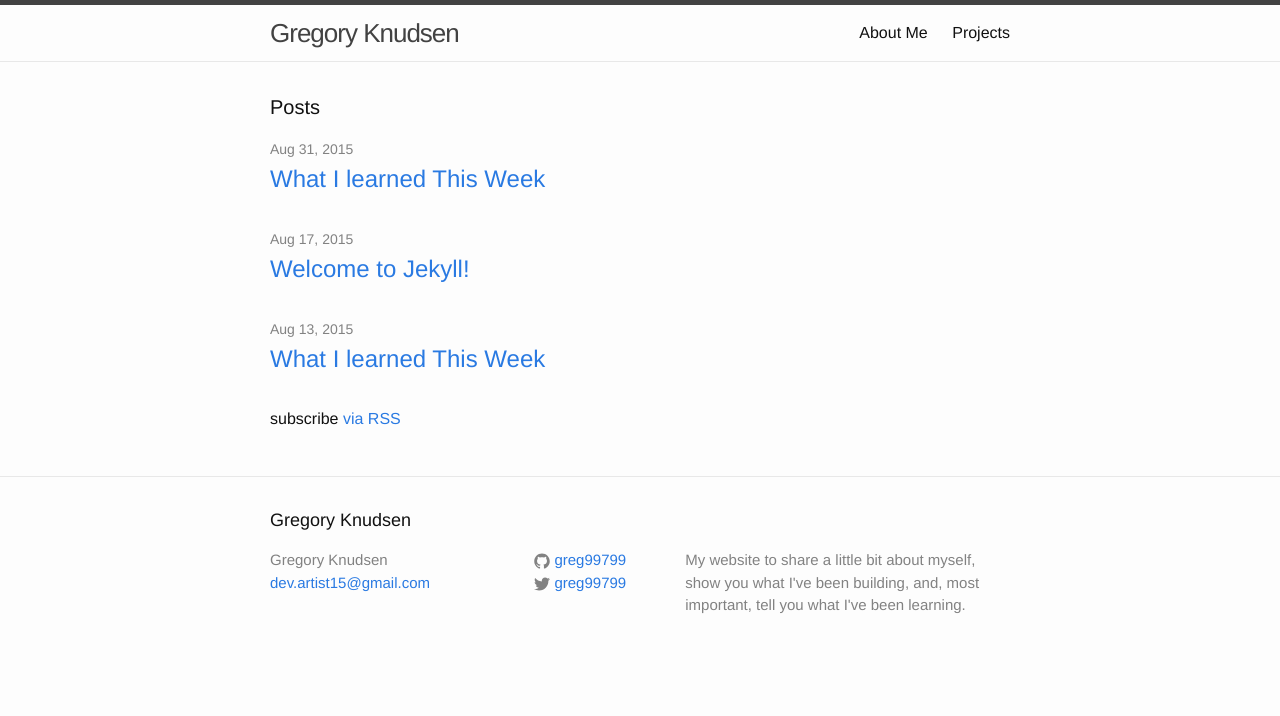
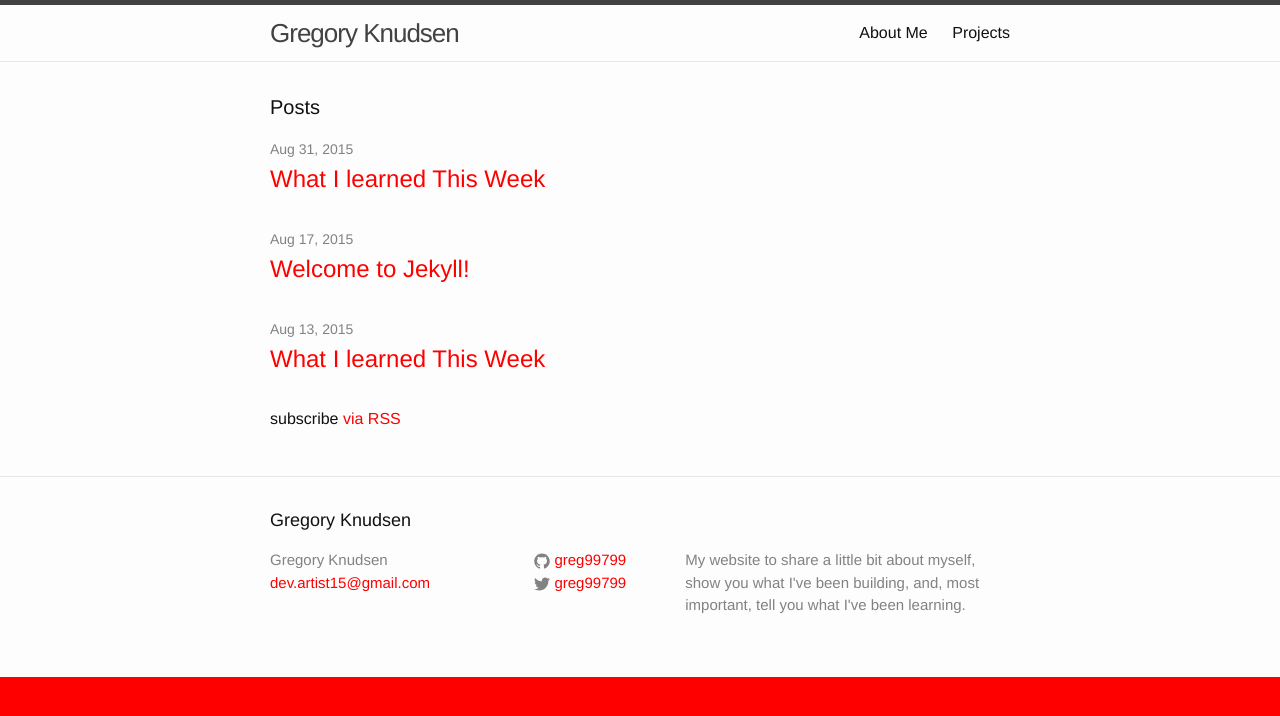
Before and after one commit to gregknudsen/gregknudsen.github.io, a Jekyll site: the page built from index.html, in a window 1280 px wide. Shown: the top 716 px of the page. Built offline with Jekyll 4.4.1, drawn with Linux system fonts in a browser that asks for light colours.

Commit message:
css test got gh-pages

```diff
--- a/css/main.scss
+++ b/css/main.scss
@@ -47,3 +47,11 @@ $on-laptop:        800px;
         "layout",
         "syntax-highlighting"
 ;
+
+html {
+  background-color: red;
+}
+
+a {
+  color: red;
+}
```
